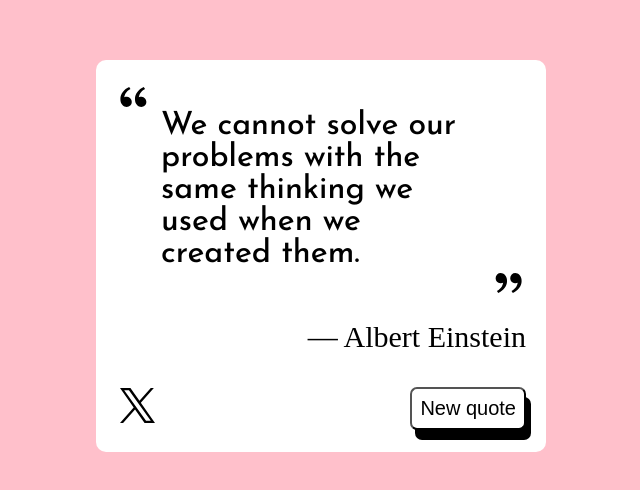
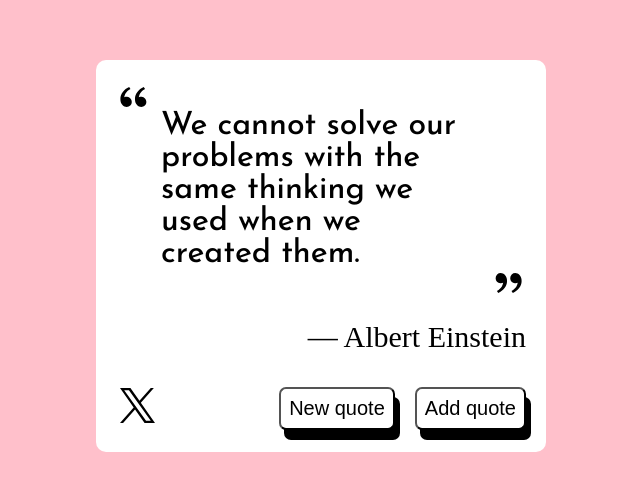
Before and after one commit to SueHafi/Random-Quote-Generator, a React (Vite) app in the folder frontend/: page / in a window 1280 px wide. Shown: the part 144-634 px from the top of the page, without its empty margins (319-959 px from the left). Built offline with nearby package versions, Linux system fonts and the light colour scheme.

Commit message:
started to implement add quote button

```diff
--- a/frontend/src/App.css
+++ b/frontend/src/App.css
@@ -105,6 +105,11 @@ body {
   height: 24px;
 }
 
+.button-container {
+  display: flex;
+  gap: 20px;
+}
+
 .button {
   font-size: 1.8rem;
   border-radius: 7px;
--- a/frontend/src/App.tsx
+++ b/frontend/src/App.tsx
@@ -36,11 +36,12 @@ function App() {
     setAuthor(result.author);
   }
 
+  function handleNewQuoteButtonClick(): void {
+    fetchMyAPI();
+  }
 
+  function handleAddQuoteButtonClick(): void {
 
-
-  function handleButtonClick(): void {
-    fetchMyAPI();
   }
 
   // useEffect(() => {
@@ -80,9 +81,14 @@ function App() {
               <img className="link-icon" src={xLogo} alt="share on X" />
             </a>
           </div>
-          <button className="button" onClick={handleButtonClick}>
-            New quote
-          </button>
+          <div className="button-container">
+            <button className="button" onClick={handleNewQuoteButtonClick}>
+              New quote
+            </button>
+            <button className="button" onClick={handleAddQuoteButtonClick}>
+              Add quote
+            </button>
+          </div>
         </section>
       </div>
     </div>
```
Also changed, not shown: 1 other file (tests, documents, lock files or other folders).
